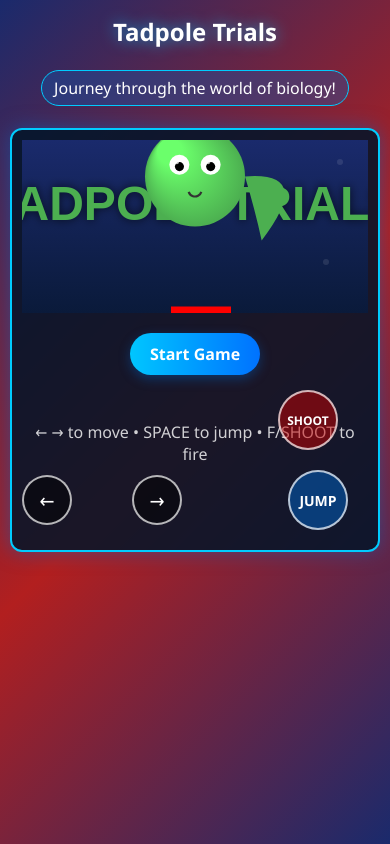
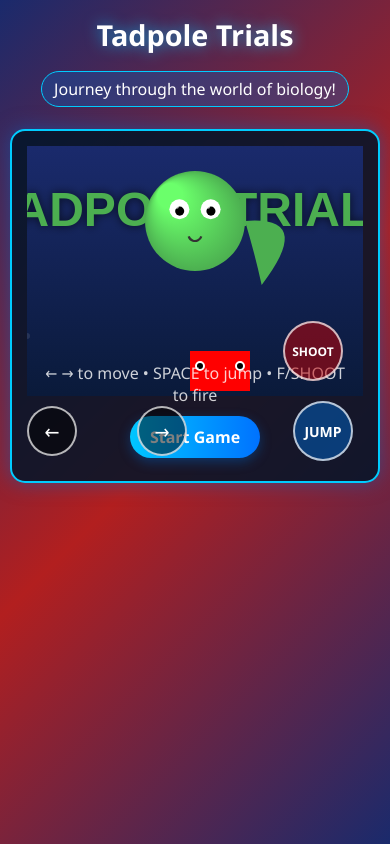
Before and after one commit to TadpoleTrials/Tadpole-Trials, a plain HTML site: page index.html in a window 390 px wide. Drawn offline with Linux system fonts and the light colour scheme.

Commit message:
Add files via upload

```diff
--- a/index.html
+++ b/index.html
@@ -40,21 +40,35 @@
       display: inline-block;
     }
 
-
     .game-container {
   display: flex;
   flex-direction: column;
   align-items: center;
   width: 100%;
   max-width: 800px;
+  position: relative;
+  overflow: hidden;
+  transition: all 0.3s ease;
+}
+
+/* Default (e.g. start screen, menus) */
+.game-container:not(.game-active) {
   background: rgba(0, 20, 40, 0.85);
   border-radius: 15px;
   padding: 15px;
-      overflow: hidden;
   box-shadow: 0 0 20px rgba(0, 100, 200, 0.5);
   border: 2px solid #00ccff;
-      position: relative;
-    }
+}
+
+/* During gameplay: strip visual styles */
+.game-container.game-active {
+  background: transparent;
+  border: none;
+  border-radius: 0;
+  padding: 0;
+  box-shadow: none;
+}
+
 
     .screen {
       width: 100%;
@@ -65,7 +79,7 @@
       padding: 15px;
     }
 
-    /* Updated Start Screen Styles */
+    /* Start Screen - Original with small tweaks */
 #startScreen {
   width: 100%;
   max-width: 800px;
@@ -74,35 +88,33 @@
   display: flex;
   flex-direction: column;
   align-items: center;
-  justify-content: flex-start; /* Changed from center to flex-start */
-  min-height: 400px; /* Minimum height */
-  overflow: hidden;
+  justify-content: center;
 }
 
 #startCanvas {
   width: 100%;
   height: auto; /* Changed from fixed height */
-  aspect-ratio: 2/1; /* Maintain 2:1 aspect ratio */
+  min-height: 300px;
   max-height: 400px;
+  aspect-ratio: 800/400; /* Maintain original aspect ratio */
   display: block;
 }
 
 #startBtn {
   margin-top: 20px;
   z-index: 2;
-  position: relative; /* Ensure it stays above canvas */
 }
 
 .controls-info {
   position: absolute;
-  bottom: 65px; /* Adjusted from 80px */
+  bottom: 80px;
   left: 0;
   width: 100%;
   text-align: center;
   color: rgba(255,255,255,0.8);
-  font-size: clamp(16px, 4vw, 20px); /* Responsive font size */
+  font-size: 20px;
   pointer-events: none;
-  padding: 10px;
+  padding: 0 10px;
   box-sizing: border-box;
 }
 
@@ -305,7 +317,6 @@
     }
 
    /* Mobile Controls */
-/* Mobile Controls - initially hidden */
 #mobileControls {
   display: none;
   position: absolute;
@@ -316,9 +327,11 @@
   pointer-events: none;
 }
 
-/* Show mobile controls only when game is active AND on mobile */
+/* Show only during gameplay on mobile */
+@media (max-width: 768px) {
   .game-container.game-active #mobileControls {
     display: flex;
+  }
 }
 
 #mobileControls,
@@ -407,9 +420,7 @@
       bottom: 90px;
     }
 
-    /* =========================
-   📱 Base Mobile Styles (≤768px)
-   ========================= */
+    /* Mobile-specific adjustments */
     @media (max-width: 768px) {
       h1 {
         font-size: 2rem;
@@ -448,7 +459,11 @@
         min-width: 120px;
       }
 
-  .stats,
+      .stats {
+        flex-direction: column;
+        gap: 8px;
+      }
+
       .controls {
         flex-direction: column;
         gap: 10px;
@@ -458,45 +473,44 @@
         display: flex;
       }
 
-  /* Hide up arrow on mobile (redundant with jump button) */
+      /* Hide up arrow on mobile */
       #upBtn {
         display: none !important;
       }
     }
-/* ========================================
-   📱 Portrait-Specific Tweaks (≤768px & ≤480px)
-   ======================================== */
-
-/* Medium screen portrait (e.g. tablets or tall phones) */
+
+   /* Portrait-specific adjustments */
 @media (max-width: 768px) and (orientation: portrait) {
   #startCanvas {
-    max-height: 300px;
-  }
-
+    min-height: 250px;
+  }
+
+  h1 {
+    font-size: 2rem;
+    white-space: nowrap; /* Prevent text wrapping */
+  }
+
+  .controls-info {
+    font-size: 18px;
+    bottom: 60px;
+  }
+}
+
+@media (max-width: 480px) and (orientation: portrait) {
   h1 {
     font-size: 1.8rem;
-    margin-bottom: 10px;
-  }
-
-  .level-indicator {
-    font-size: 1rem;
-  }
-}
-
-/* Small portrait phones */
-@media (max-width: 480px) and (orientation: portrait) {
-  #startCanvas {
-    max-height: 250px;
-  }
-
+  }
+
+  .controls-info {
+    font-size: 16px;
+  }
+}
+
+    @media (max-width: 480px) {
       h1 {
-    font-size: 1.5rem;
-  }
-}
-/* =========================
-   📱 Ultra Small Screens (≤480px)
-   ========================= */
-@media (max-width: 480px) {
+        font-size: 1.8rem;
+      }
+
       h1:after {
         right: -30px;
         font-size: 1.5rem;
@@ -513,23 +527,19 @@
         font-size: 20px;
       }
 
-  .jump-btn,
+      .jump-btn {
+        width: 60px;
+        height: 60px;
+        font-size: 14px;
+      }
+
       .shoot-btn {
         width: 60px;
         height: 60px;
-  }
-
-  .jump-btn {
-    font-size: 14px;
-  }
-
-  .shoot-btn {
         font-size: 12px;
         bottom: 80px;
       }
     }
-
-
   </style>
 </head>
 <body>
@@ -925,7 +935,6 @@ function drawEnemy(x, y) {
   startCtx.fill();
 }
 
-// Function to show specific screen and hide others
 function showScreen(screen) {
   // Hide all screens
   startScreen.style.display = 'none';
@@ -936,36 +945,24 @@ function showScreen(screen) {
   startCanvas.style.display = 'none';
   document.querySelector('.controls-info')?.style.setProperty('display', 'none');
 
-  // Hide .game-container unless showing start screen
-  const gameContainer = document.querySelector('.game-container');
-  if (screen === startScreen) {
-    gameContainer.style.display = 'block';
-  } else {
-    gameContainer.style.display = 'none';
-  }
-  // Hide floating elements
-  startCanvas.style.display = 'none';
-  document.querySelector('.controls-info')?.style.setProperty('display', 'none');
-
   // Show requested screen
   screen.style.display = 'flex';
 
-  // Set game-active class only when showing game canvas
-  if (screen === gameCanvas) {
-    gameContainer.classList.add('game-active');
-    gameCanvas.style.display = 'block';
-  } else {
-    gameContainer.classList.remove('game-active');
+  // Toggle game-active class
+  const gameContainer = document.querySelector('.game-container');
+  gameContainer.classList.toggle('game-active', screen === gameCanvas);
 
   // Special handling for start screen
   if (screen === startScreen) {
-      startScreen.style.display = 'flex';
     startCanvas.style.display = 'block';
     document.querySelector('.controls-info')?.style.setProperty('display', 'block');
-      if (window._startScreenAnimFrame) cancelAnimationFrame(window._startScreenAnimFrame);
+    if (!window._startScreenAnimFrame) {
       animateStartScreen();
+    }
   } else {
-      if (window._startScreenAnimFrame) cancelAnimationFrame(window._startScreenAnimFrame);
+    if (window._startScreenAnimFrame) {
+      cancelAnimationFrame(window._startScreenAnimFrame);
+      window._startScreenAnimFrame = null;
     }
   }
 }
```
Lines whose indentation alone changed are shown as unchanged.
